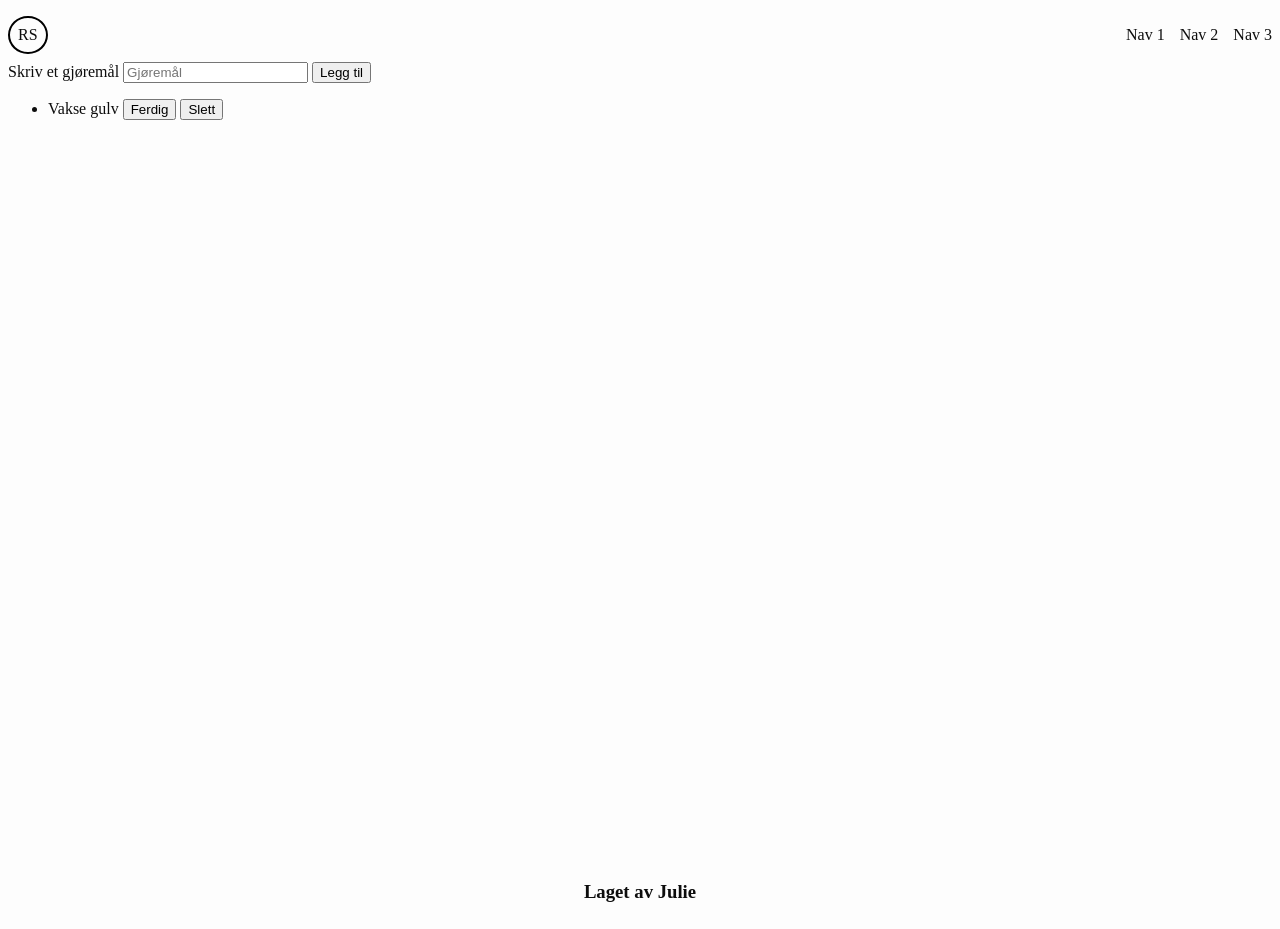
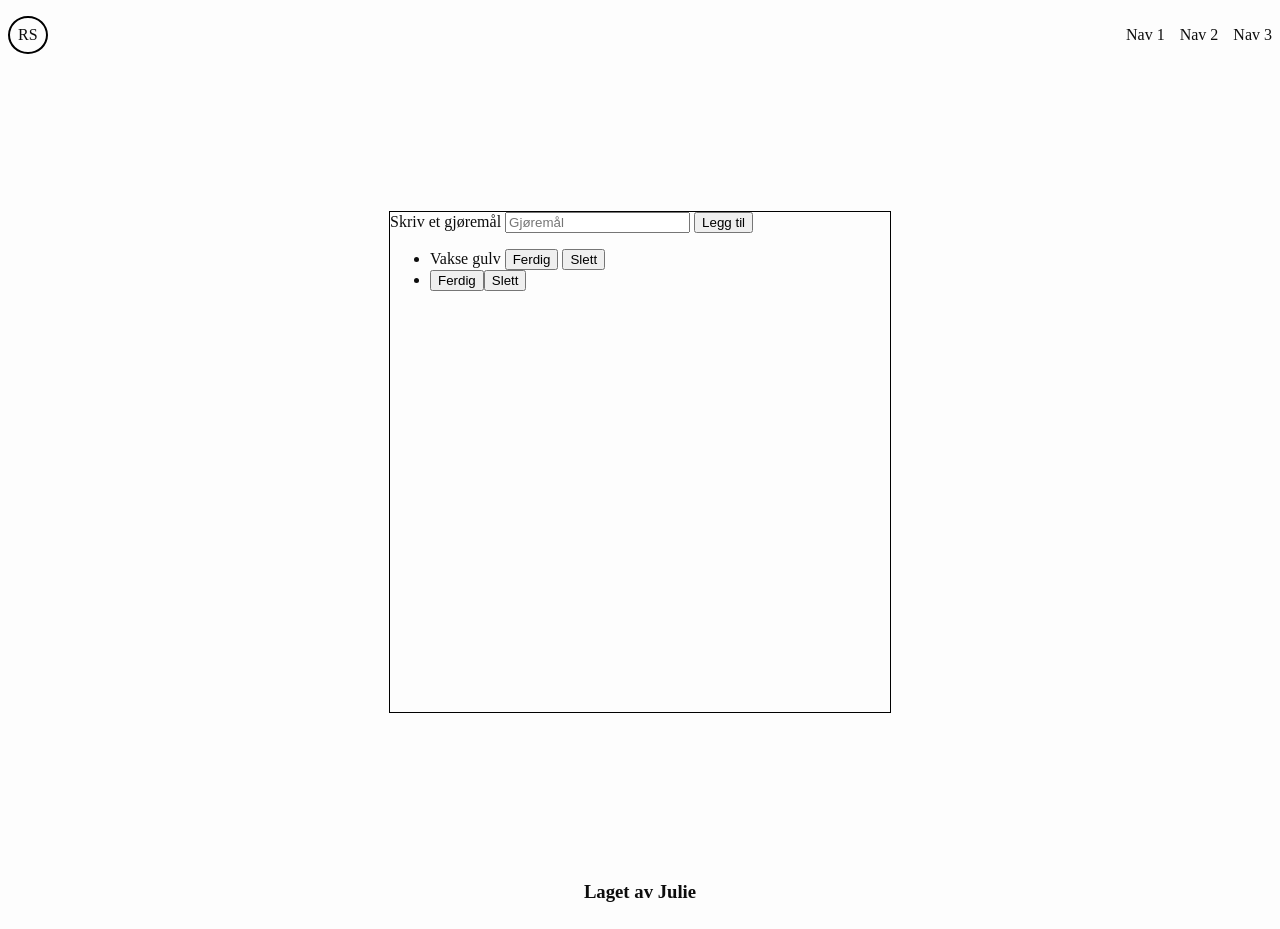
Before and after one commit to RemiKoder/To-Do-list, a website: page index.html in a window 1280 px wide. Both pictures are taken after a click on the button "Legg til". Drawn offline with Linux system fonts and the light colour scheme.

Commit message:
followed instructions

```diff
--- a/script.js
+++ b/script.js
@@ -0,0 +1,38 @@
+// Fetching the elements from HTML
+const inputField = document.querySelector("#inputField")
+const addButton = document.querySelector("#addButton")
+const todoList = document.querySelector("#todoList")
+
+// Registers when button is clicked and activates a function.
+addButton.addEventListener("click", function (){
+    console.log("Clicked!")
+
+    // Creating a variable storing the value of another variable.
+    // Taking the global variable inputFiend and using the method .value to fetch a value stored in a new variable
+    const inputFieldValue = inputField.value
+    console.log(inputFieldValue)
+
+    // Creates a new element to the list with the content from input after button press
+    const todoItem = document.createElement("li")
+    todoItem.textContent = inputFieldValue
+    todoList.appendChild(todoItem)
+
+    const finishedButton = document.createElement("button")
+    finishedButton.textContent = "Ferdig"
+    todoItem.appendChild(finishedButton)
+
+    finishedButton.addEventListener("click", function () {
+        console.log("Clicked!")
+        todoItem.style.textDecoration = "line-through"
+    })
+
+    // Lag en slett-knapp med samme teknikk som vi lagde ferdig-knapp
+    const removeButton = document.createElement("button")
+    removeButton.textContent = "Slett"
+    todoItem.appendChild(removeButton)
+
+    removeButton.addEventListener("click", function () {
+        console.log("Clicked!")
+        todoItem.remove()
+    })
+})
--- a/styles.css
+++ b/styles.css
@@ -35,6 +35,15 @@ section {
 .flexCenter {
   display: flex;
   flex-direction: column;
+  justify-content: center;
+  align-items: center;
+}
+
+.todoApp {
+  height: 500px;
+  width: 500px;
+  border: 1px solid black;
+
 }
 
 /* FOOTER */
```
Also changed, not shown: 1 other file.
